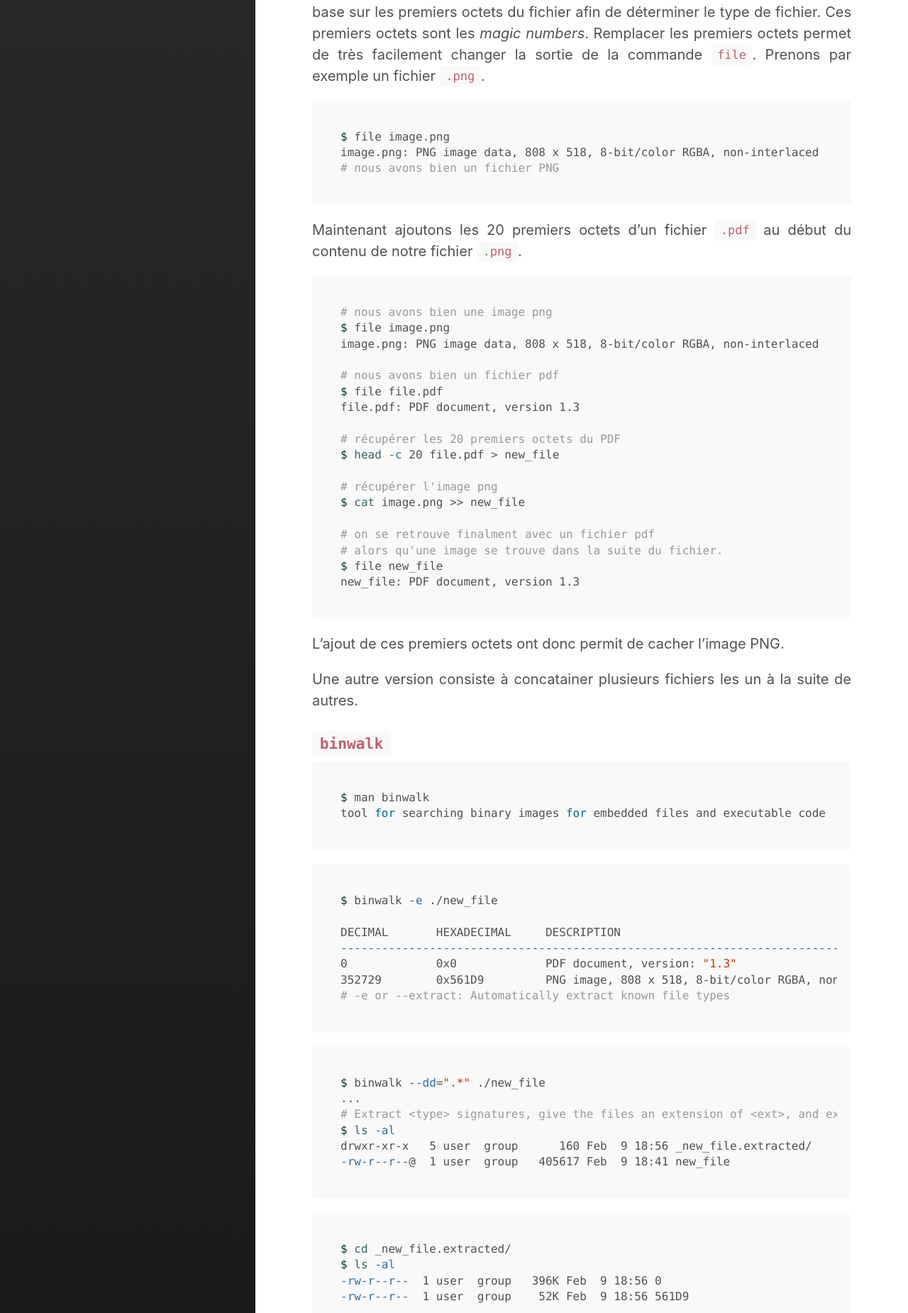
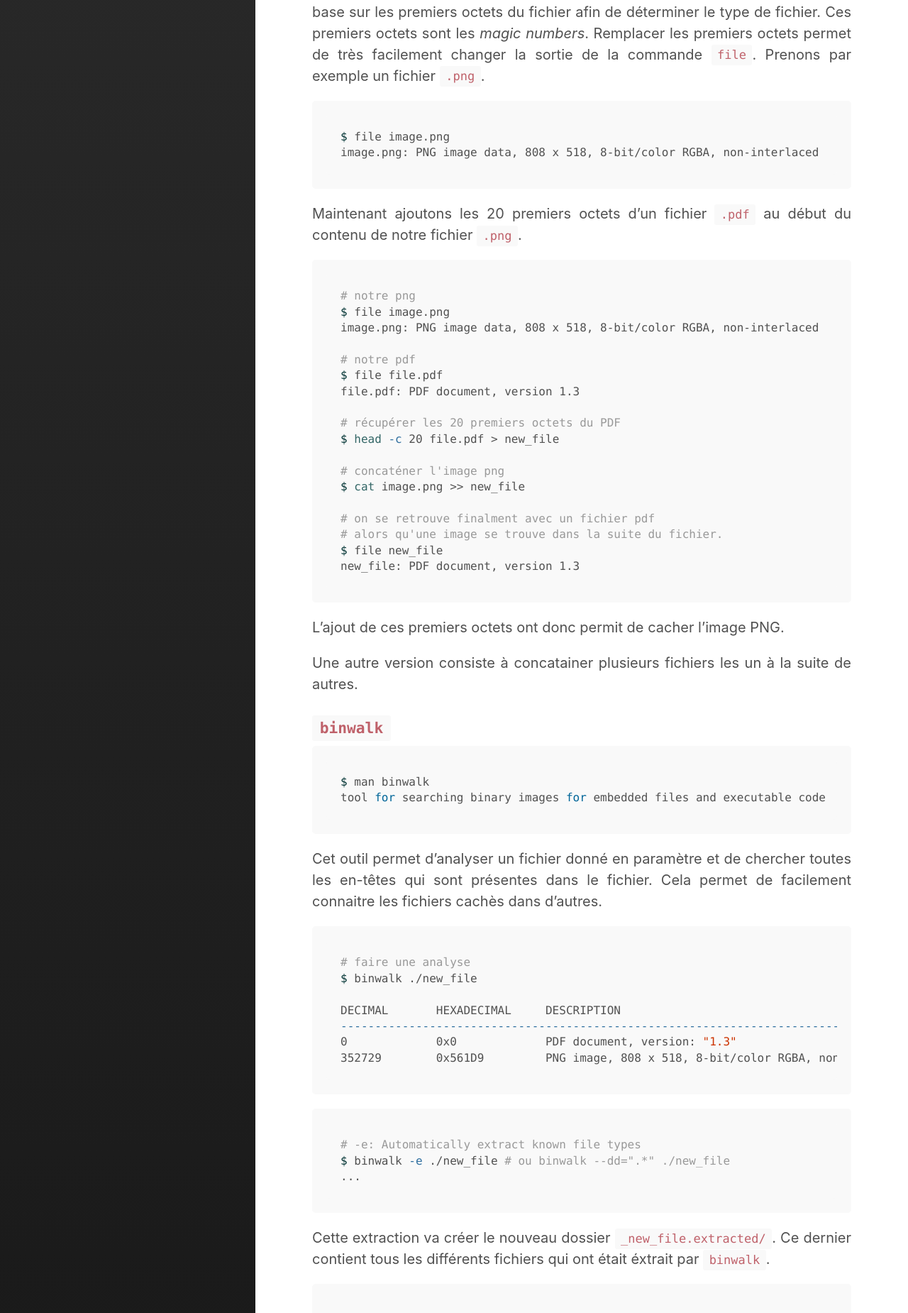
Before and after one commit to TeamCryptis/www, a Jekyll site: the page built from _posts/2019-02-09-event_02.md, in a window 1280 px wide. Shown: the part 1435-3285 px from the top of the page at 71% size. Built offline with Jekyll 4.4.1, drawn with Linux system fonts in a browser that asks for light colours; some of the changed text lies outside the part shown.

Commit message:
Avancement sur event_02

````diff
--- a/_posts/2019-02-09-event_02.md
+++ b/_posts/2019-02-09-event_02.md
@@ -41,24 +41,23 @@ Prenons par exemple un fichier `.png`.
 ```bash
 $ file image.png
 image.png: PNG image data, 808 x 518, 8-bit/color RGBA, non-interlaced
-# nous avons bien un fichier PNG
 ```
 
 Maintenant ajoutons les 20 premiers octets d'un fichier `.pdf` au début du contenu de notre fichier `.png`.
 
 ```bash
-# nous avons bien une image png
+# notre png
 $ file image.png
 image.png: PNG image data, 808 x 518, 8-bit/color RGBA, non-interlaced
 
-# nous avons bien un fichier pdf
+# notre pdf
 $ file file.pdf
 file.pdf: PDF document, version 1.3
 
 # récupérer les 20 premiers octets du PDF
 $ head -c 20 file.pdf > new_file
 
-# récupérer l'image png
+# concaténer l'image png
 $ cat image.png >> new_file
 
 # on se retrouve finalment avec un fichier pdf
@@ -78,26 +77,31 @@ $ man binwalk
 tool for searching binary images for embedded files and executable code
 ```
 
+Cet outil permet d'analyser un fichier donné en paramètre et de chercher toutes les en-têtes qui sont présentes dans le fichier. Cela permet de facilement connaitre les fichiers cachès dans d'autres.
+
 ```bash
-$ binwalk -e ./new_file
+# faire une analyse
+$ binwalk ./new_file
 
 DECIMAL       HEXADECIMAL     DESCRIPTION
 --------------------------------------------------------------------------------
 0             0x0             PDF document, version: "1.3"
 352729        0x561D9         PNG image, 808 x 518, 8-bit/color RGBA, non-interlaced
-# -e or --extract: Automatically extract known file types
 ```
 
 ```bash
-$ binwalk --dd=".*" ./new_file
+# -e: Automatically extract known file types
+$ binwalk -e ./new_file # ou binwalk --dd=".*" ./new_file
 ...
-# Extract <type> signatures, give the files an extension of <ext>, and execute <cmd>
+```
+
+Cette extraction va créer le nouveau dossier `_new_file.extracted/`. Ce dernier contient tous les différents fichiers qui ont était éxtrait par `binwalk`.
+
+```bash
 $ ls -al
 drwxr-xr-x   5 user  group      160 Feb  9 18:56 _new_file.extracted/
 -rw-r--r--@  1 user  group   405617 Feb  9 18:41 new_file
-```
 
-```bash
 $ cd _new_file.extracted/
 $ ls -al
 -rw-r--r--  1 user  group   396K Feb  9 18:56 0
@@ -112,7 +116,15 @@ $ file 561D9
 $ mv 561D9 file.png
 ```
 
+On se retrouve donc au final avec un fichier PDF et une image png.
+
 ### `pngcheck`
+
+```bash
+$ man imgcheck
+Test PNG image files for corruption, display size, type, compression info
+```
+
 ```bash
 $ pngcheck image.png
 OK: ./a.png (808x518, 32-bit RGB+alpha, non-interlaced, 96.8%).
````
